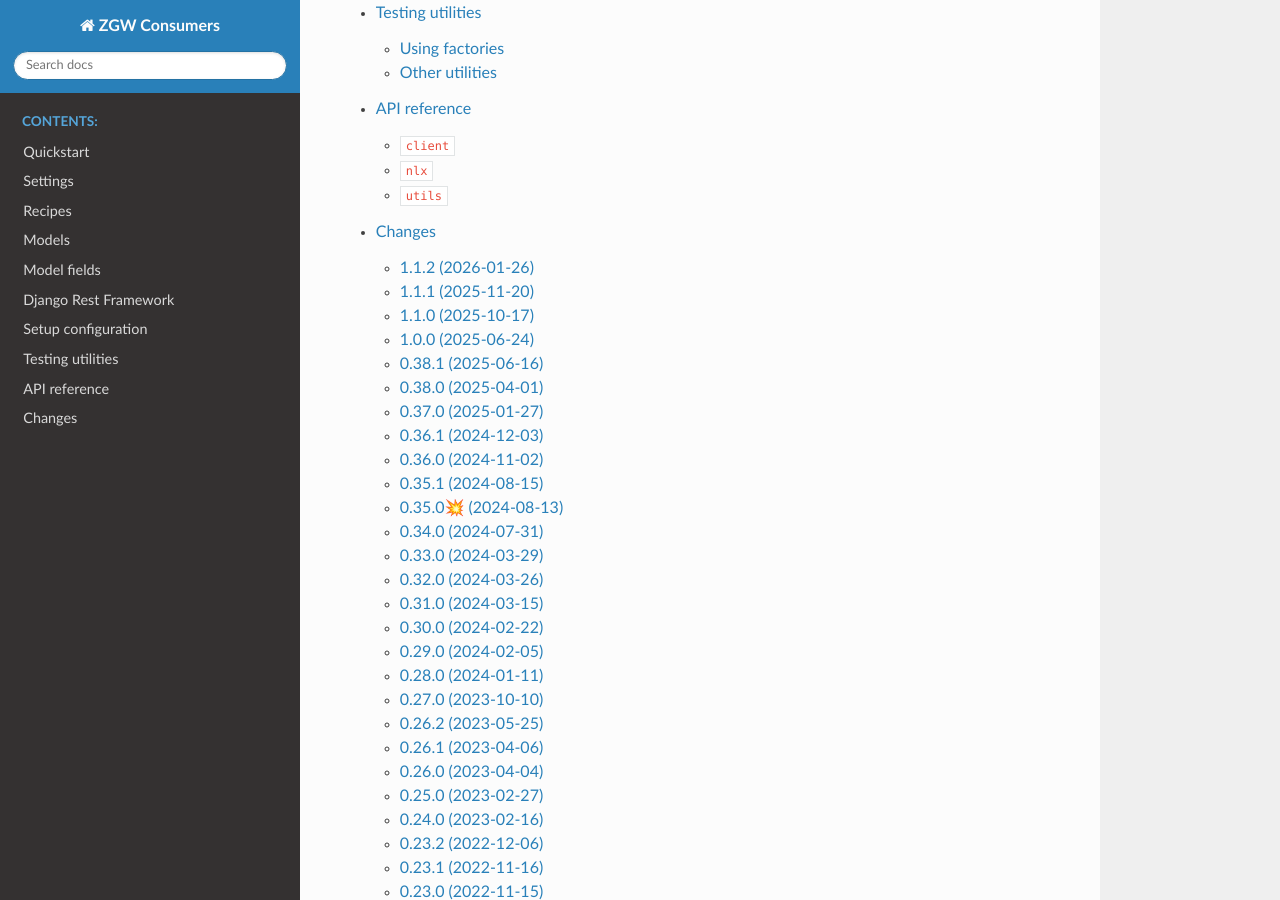
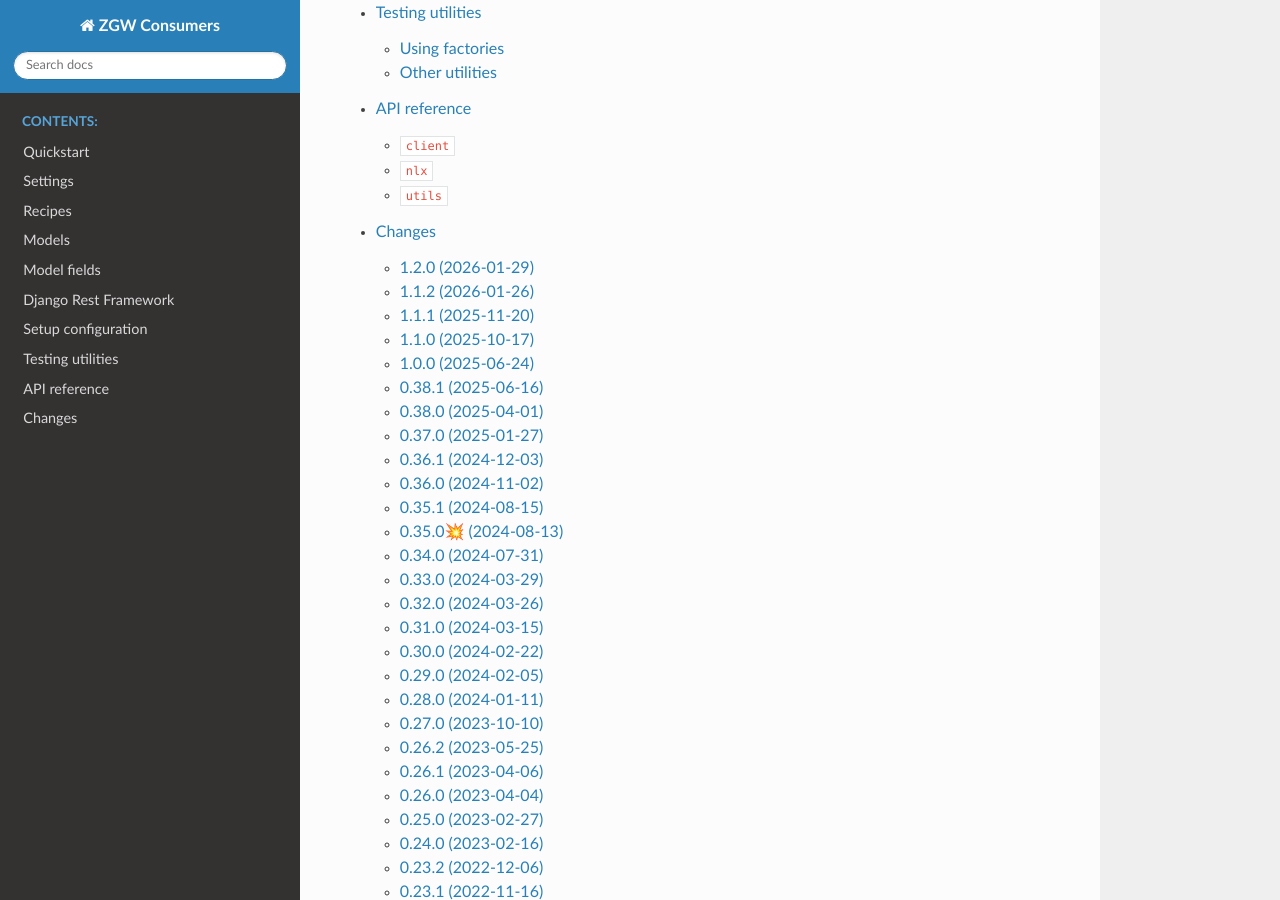
Before and after one commit to maykinmedia/zgw-consumers, a Sphinx documentation site: the page built from docs/index.rst, in a window 1280 px wide and 900 px high, scrolled down 1223 px. Built offline with Sphinx 7.4.7 and the Read the Docs theme 3.1.0, drawn with Linux system fonts in a browser that asks for light colours.

Commit message:
:bookmark: Release version 1.2.0

```diff
--- a/README.rst
+++ b/README.rst
@@ -5,7 +5,7 @@
 Welcome to ZGW Consumers' documentation!
 ========================================
 
-:Version: 1.1.2
+:Version: 1.2.0
 :Source: https://github.com/maykinmedia/zgw-consumers
 :Keywords: OpenAPI, Zaakgericht Werken, Common Ground, NLX
 
--- a/docs/conf.py
+++ b/docs/conf.py
@@ -25,7 +25,7 @@
 author = "Maykin Media"
 
 # The full version, including alpha/beta/rc tags
-release = "1.1.2"
+release = "1.2.0"
 
 
 # -- General configuration ---------------------------------------------------
--- a/pyproject.toml
+++ b/pyproject.toml
@@ -4,7 +4,7 @@
 
 [project]
 name = "zgw-consumers"
-version = "1.1.2"
+version = "1.2.0"
 description = "Configuration for service (OpenAPI 3 or other) consumers"
 authors = [
     {name = "Maykin Media", email = "support@maykinmedia.nl"}
@@ -107,7 +107,7 @@
 ]
 
 [tool.bumpversion]
-current_version = "1.1.2"
+current_version = "1.2.0"
 files = [
     {filename = "pyproject.toml"},
     {filename = "README.rst"},
```
Also changed, not shown: CHANGELOG.rst (+7 -0 lines), 1 other file.
